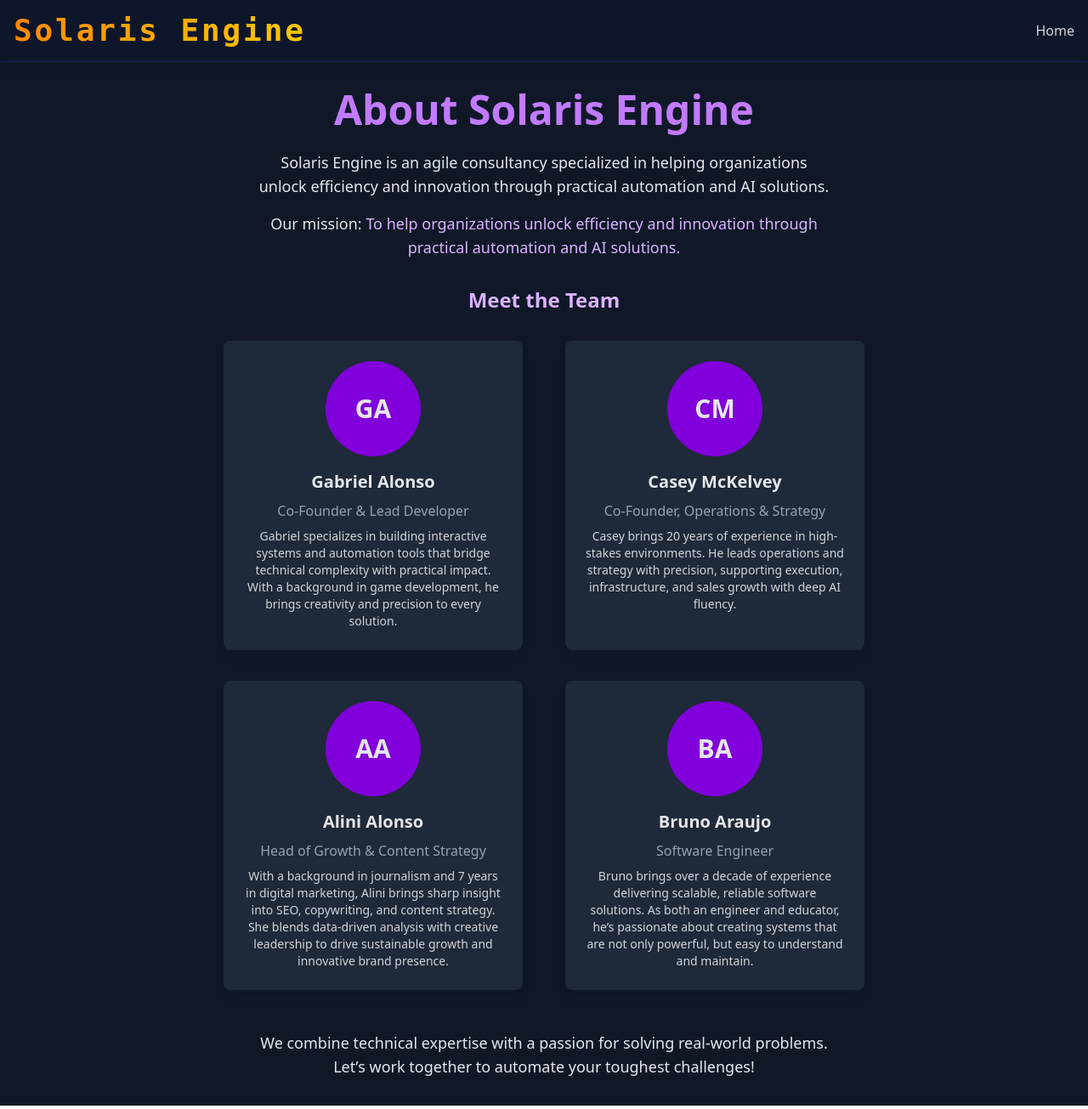
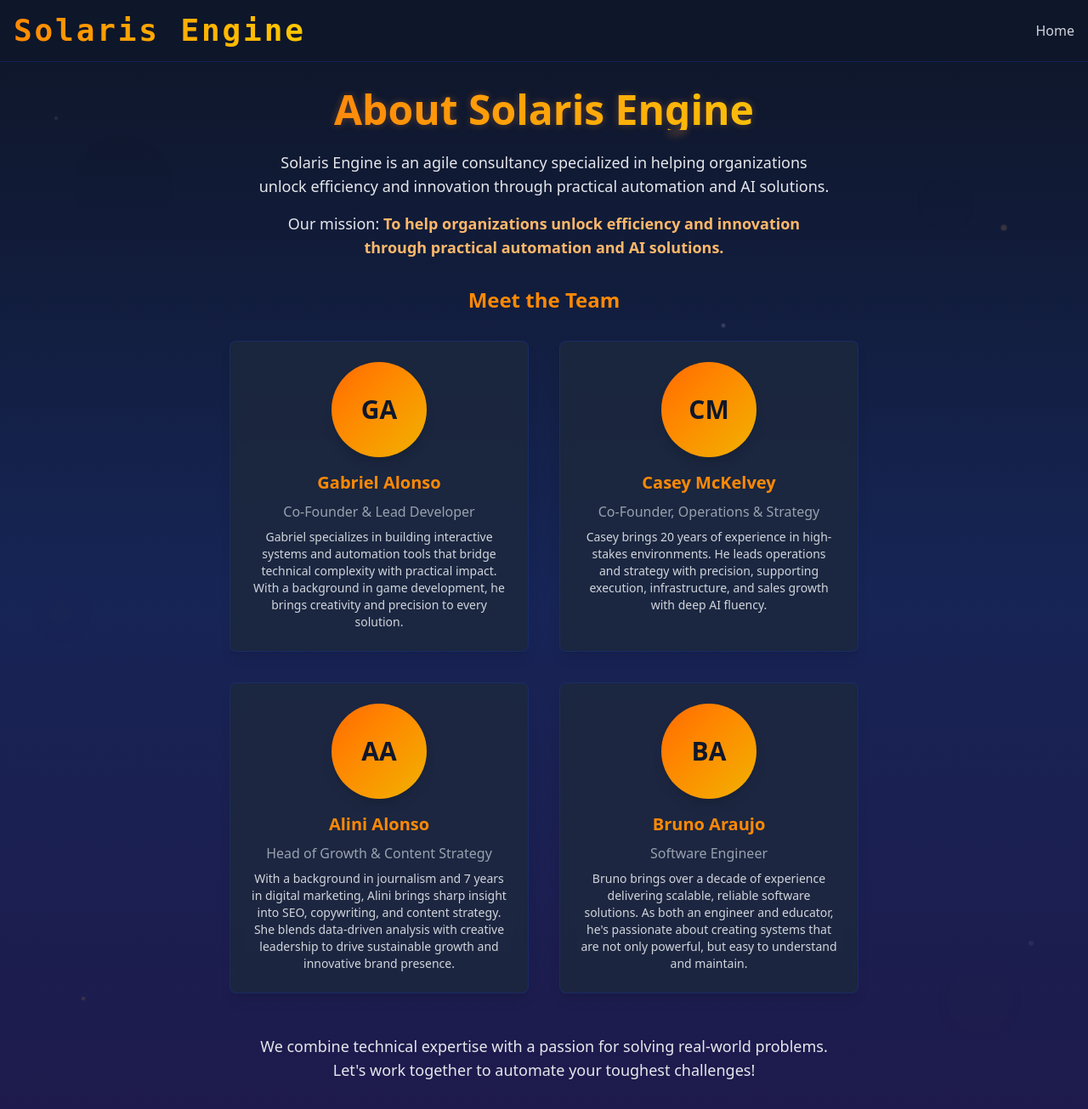
Before and after one commit to solarisengine/website, a React (Vite) app in the folder client/: page /about in a window 1280 px wide. Shown: the whole page at 85% size. Built offline with nearby package versions, Linux system fonts and the light colour scheme; a web font is replaced by a local one.

Commit message:
Revamp About Us and Not Found pages with cosmic-themed backgrounds and enhanced styling for improved user experience

```diff
--- a/client/src/pages/AboutUs.jsx
+++ b/client/src/pages/AboutUs.jsx
@@ -26,13 +26,32 @@ export default function AboutUs() {
       name: 'Bruno Araujo',
       title: 'Software Engineer',
       description:
-        'Bruno brings over a decade of experience delivering scalable, reliable software solutions. As both an engineer and educator, he’s passionate about creating systems that are not only powerful, but easy to understand and maintain.',
+        "Bruno brings over a decade of experience delivering scalable, reliable software solutions. As both an engineer and educator, he's passionate about creating systems that are not only powerful, but easy to understand and maintain.",
     },
   ];
 
   return (
-    <div className="min-h-screen bg-gray-900 text-gray-200 flex flex-col items-center justify-center px-4 py-8 overflow-auto">
-      <h1 className="text-4xl md:text-5xl font-bold mb-6 text-purple-400 text-center">
+    <div className="min-h-screen bg-gradient-to-b from-slate-900 via-blue-950 to-indigo-950 text-gray-200 flex flex-col items-center justify-center px-4 py-8 overflow-auto relative">
+      {/* Cosmic background elements */}
+      <div className="absolute inset-0 opacity-10 cosmic-bg">
+        <div className="absolute top-20 left-20 w-32 h-32 bg-orange-500 rounded-full blur-3xl"></div>
+        <div className="absolute bottom-20 right-20 w-24 h-24 bg-yellow-400 rounded-full blur-2xl"></div>
+        <div className="absolute top-1/2 left-10 w-16 h-16 bg-orange-400 rounded-full blur-xl"></div>
+        <div className="absolute top-32 right-32 w-20 h-20 bg-yellow-500 rounded-full blur-2xl"></div>
+      </div>
+
+      {/* Twinkling stars */}
+      <div className="absolute inset-0 opacity-20 cosmic-stars">
+        <div className="absolute top-16 left-16 w-1 h-1 bg-white rounded-full"></div>
+        <div className="absolute top-48 right-24 w-1.5 h-1.5 bg-orange-300 rounded-full"></div>
+        <div className="absolute bottom-32 left-24 w-1 h-1 bg-yellow-300 rounded-full"></div>
+        <div className="absolute bottom-48 right-16 w-1.5 h-1.5 bg-white rounded-full"></div>
+        <div className="absolute top-2/3 left-1/3 w-1 h-1 bg-orange-400 rounded-full"></div>
+        <div className="absolute top-1/4 right-1/3 w-1 h-1 bg-white rounded-full"></div>
+      </div>
+
+      <div className="relative z-10 flex flex-col items-center">
+        <h1 className="text-4xl md:text-5xl font-bold mb-6 bg-gradient-to-r from-orange-400 to-yellow-400 bg-clip-text text-transparent text-center cosmic-glow">
           About Solaris Engine
         </h1>
         <p className="max-w-2xl text-lg mb-4 text-center">
@@ -42,12 +61,12 @@ export default function AboutUs() {
         </p>
         <p className="max-w-2xl text-lg mb-8 text-center">
           Our mission:{' '}
-        <span className="text-purple-300">
+          <span className="text-orange-300 font-semibold">
             To help organizations unlock efficiency and innovation through
             practical automation and AI solutions.
           </span>
         </p>
-      <h2 className="text-2xl font-semibold mb-8 text-purple-300 text-center">
+        <h2 className="text-2xl font-semibold mb-8 text-orange-400 text-center">
           Meet the Team
         </h2>
 
@@ -55,12 +74,12 @@ export default function AboutUs() {
           {teamMembers.map((member, index) => (
             <div
               key={member.name}
-            className="bg-gray-800 rounded-lg p-6 flex flex-col items-center w-full md:w-88 shadow-lg"
+              className="bg-slate-800/80 backdrop-blur-sm rounded-lg p-6 flex flex-col items-center w-full md:w-88 shadow-lg border border-blue-800/30 cosmic-hover"
             >
-            <div className="w-28 h-28 rounded-full bg-purple-700 flex items-center justify-center text-3xl mb-4 font-bold">
+              <div className="w-28 h-28 rounded-full bg-gradient-to-br from-orange-500 to-yellow-500 flex items-center justify-center text-3xl mb-4 font-bold text-slate-900 shadow-lg">
                 {member.initials}
               </div>
-            <h3 className="text-xl font-bold mb-2 text-center">
+              <h3 className="text-xl font-bold mb-2 text-center text-orange-400">
                 {member.name}
               </h3>
               <p className="text-gray-400 text-center mb-2">{member.title}</p>
@@ -73,8 +92,9 @@ export default function AboutUs() {
 
         <p className="max-w-2xl text-lg text-center">
           We combine technical expertise with a passion for solving real-world
-        problems. Let’s work together to automate your toughest challenges!
+          problems. Let's work together to automate your toughest challenges!
         </p>
+      </div>
     </div>
   );
 }
--- a/client/src/pages/NotFound.jsx
+++ b/client/src/pages/NotFound.jsx
@@ -2,16 +2,42 @@ import { Link } from 'react-router-dom';
 
 export default function NotFound() {
   return (
-    <div className="min-h-screen bg-gray-900 text-gray-200 flex flex-col items-center justify-center px-4">
-      <h1 className="text-6xl font-bold text-purple-400 mb-4">404</h1>
-      <p className="text-2xl mb-2">Uh oh, you’ve hit a wormhole!</p>
-      <p className="mb-6">This page does not exist in this universe.</p>
-      <Link
-        to="/"
-        className="bg-purple-600 hover:bg-purple-700 text-white px-6 py-3 rounded-full font-semibold transition"
-      >
-        Beam me home
-      </Link>
+    <div className="h-screen bg-gradient-to-b from-slate-900 via-blue-950 to-indigo-950 text-gray-200 flex flex-col items-center justify-center px-4 relative overflow-hidden">
+      {/* Cosmic background elements */}
+      <div className="absolute inset-0 opacity-10 cosmic-bg">
+        <div className="absolute top-20 left-20 w-32 h-32 bg-orange-500 rounded-full blur-3xl"></div>
+        <div className="absolute bottom-20 right-20 w-24 h-24 bg-yellow-400 rounded-full blur-2xl"></div>
+        <div className="absolute top-1/2 left-10 w-16 h-16 bg-orange-400 rounded-full blur-xl"></div>
+        <div className="absolute top-32 right-32 w-20 h-20 bg-yellow-500 rounded-full blur-2xl"></div>
+      </div>
+
+      {/* Twinkling stars */}
+      <div className="absolute inset-0 opacity-20 cosmic-stars">
+        <div className="absolute top-16 left-16 w-1 h-1 bg-white rounded-full"></div>
+        <div className="absolute top-48 right-24 w-1.5 h-1.5 bg-orange-300 rounded-full"></div>
+        <div className="absolute bottom-32 left-24 w-1 h-1 bg-yellow-300 rounded-full"></div>
+        <div className="absolute bottom-48 right-16 w-1.5 h-1.5 bg-white rounded-full"></div>
+        <div className="absolute top-2/3 left-1/3 w-1 h-1 bg-orange-400 rounded-full"></div>
+        <div className="absolute top-1/4 right-1/3 w-1 h-1 bg-white rounded-full"></div>
+      </div>
+
+      <div className="relative z-10 flex flex-col items-center text-center max-w-2xl mx-auto">
+        <h1 className="text-5xl md:text-6xl font-bold bg-gradient-to-r from-orange-400 to-yellow-400 bg-clip-text text-transparent mb-4 cosmic-glow">
+          404
+        </h1>
+        <p className="text-xl md:text-2xl mb-2">
+          Uh oh, you've hit a wormhole!
+        </p>
+        <p className="mb-8 text-base md:text-lg">
+          This page does not exist in this universe.
+        </p>
+        <Link
+          to="/"
+          className="bg-gradient-to-r from-orange-500 to-yellow-500 hover:from-orange-400 hover:to-yellow-400 text-slate-900 px-6 py-3 rounded-full font-semibold transition duration-300 transform hover:scale-105 cosmic-hover shadow-lg"
+        >
+          Beam me home
+        </Link>
+      </div>
     </div>
   );
 }
```
Lines whose indentation alone changed are shown as unchanged.
